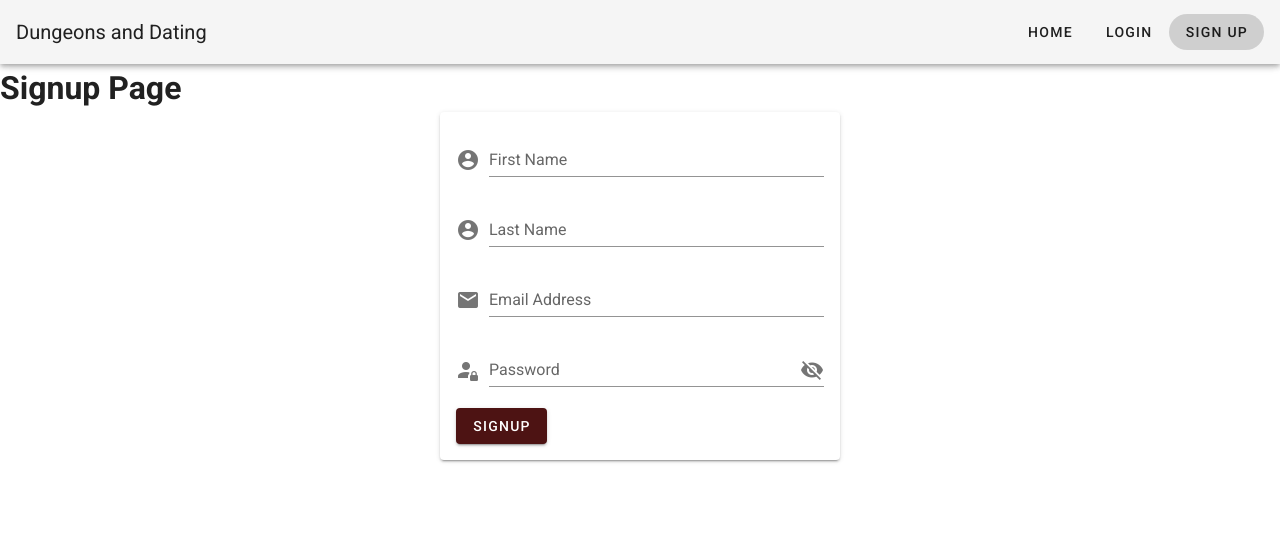
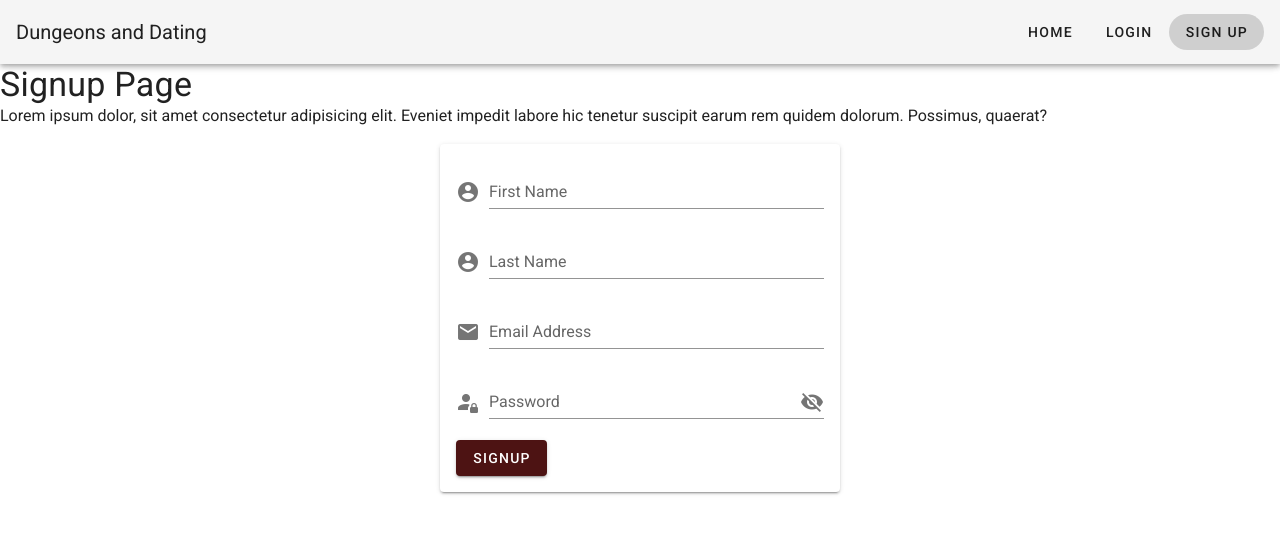
Before and after one commit to pro-videntia/dnd_website, a Nuxt app: page /signup in a window 1280 px wide. Shown: the top 534 px of the page. Built offline with nearby package versions, Linux system fonts and the light colour scheme.

Commit message:
Importing Roboto and Raleway font into the nuxt config file and scss. Verified working in the sign up page

```diff
--- a/assets/variables.scss
+++ b/assets/variables.scss
@@ -2,3 +2,9 @@
 //
 // The variables you want to modify
 // $font-size-root: 20px;
+
+$body-font-family: "Roboto";
+$heading-font-family: "Raleway";
+$font-size-root: 18px;
+
+@import "~vuetify/src/styles/styles.sass";
--- a/nuxt.config.js
+++ b/nuxt.config.js
@@ -17,7 +17,18 @@ export default {
         content: process.env.npm_package_description || "",
       },
     ],
-    link: [{ rel: "icon", type: "image/x-icon", href: "/favicon.ico" }],
+    link: [
+      { rel: "icon", type: "image/x-icon", href: "/favicon.ico" },
+      {
+        rel: "stylesheet",
+        href:
+          "https://fonts.googleapis.com/css2?family=Roboto:wght@500&display=swap",
+      },
+      {
+        rel: "stylesheet",
+        href: "https://fonts.googleapis.com/css2?family=Raleway&display=swap",
+      },
+    ],
   },
   /*
    ** Customize the progress-bar color
@@ -54,6 +65,7 @@ export default {
    */
   vuetify: {
     customVariables: ["~/assets/variables.scss"],
+    treeShake: true,
     theme: {
       dark: false,
       themes: {
--- a/pages/signup.vue
+++ b/pages/signup.vue
@@ -1,6 +1,10 @@
 <template>
   <div>
-    <h1>Signup Page</h1>
+    <h1 class="display-1">Signup Page</h1>
+    <p>
+      Lorem ipsum dolor, sit amet consectetur adipisicing elit. Eveniet impedit
+      labore hic tenetur suscipit earum rem quidem dolorum. Possimus, quaerat?
+    </p>
     <SignUpForm />
   </div>
 </template>
```
